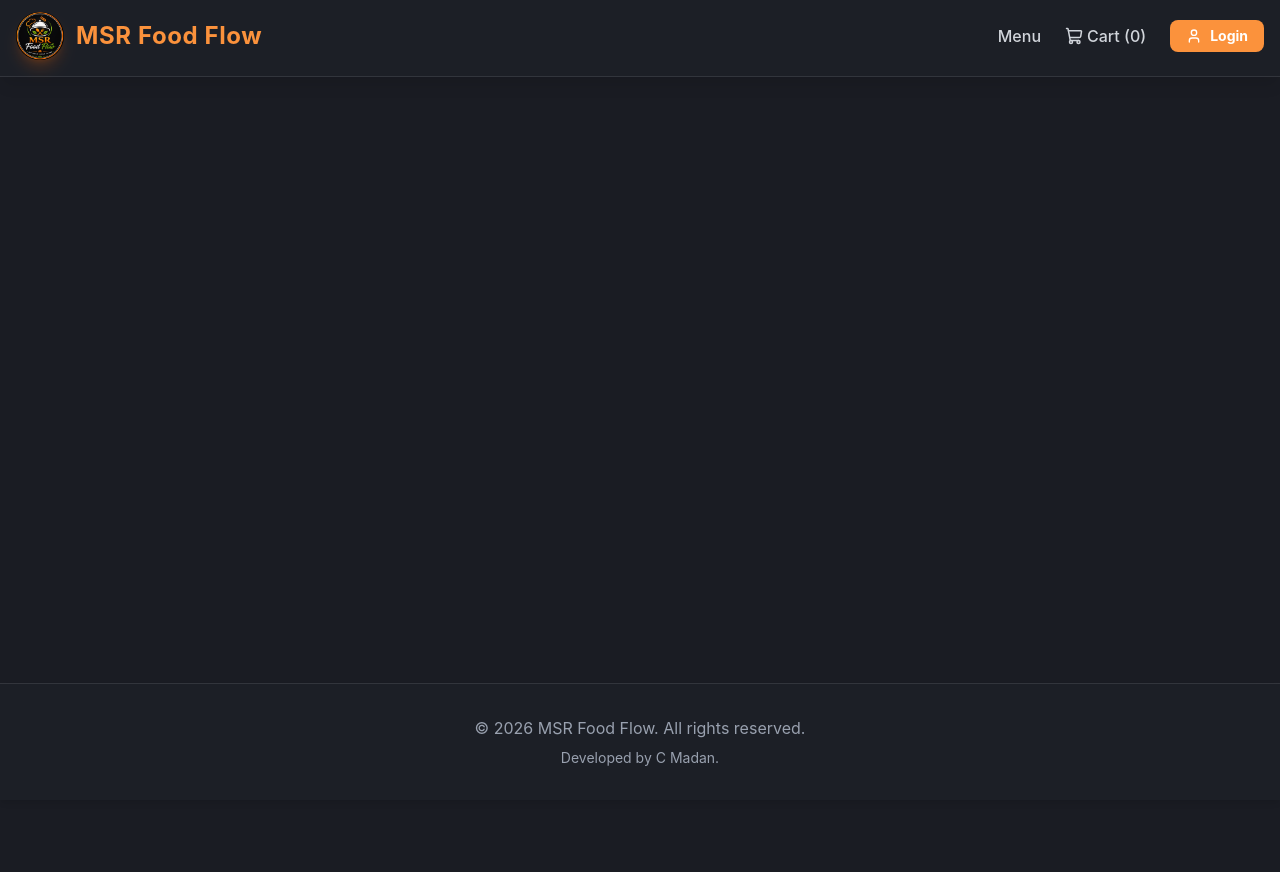
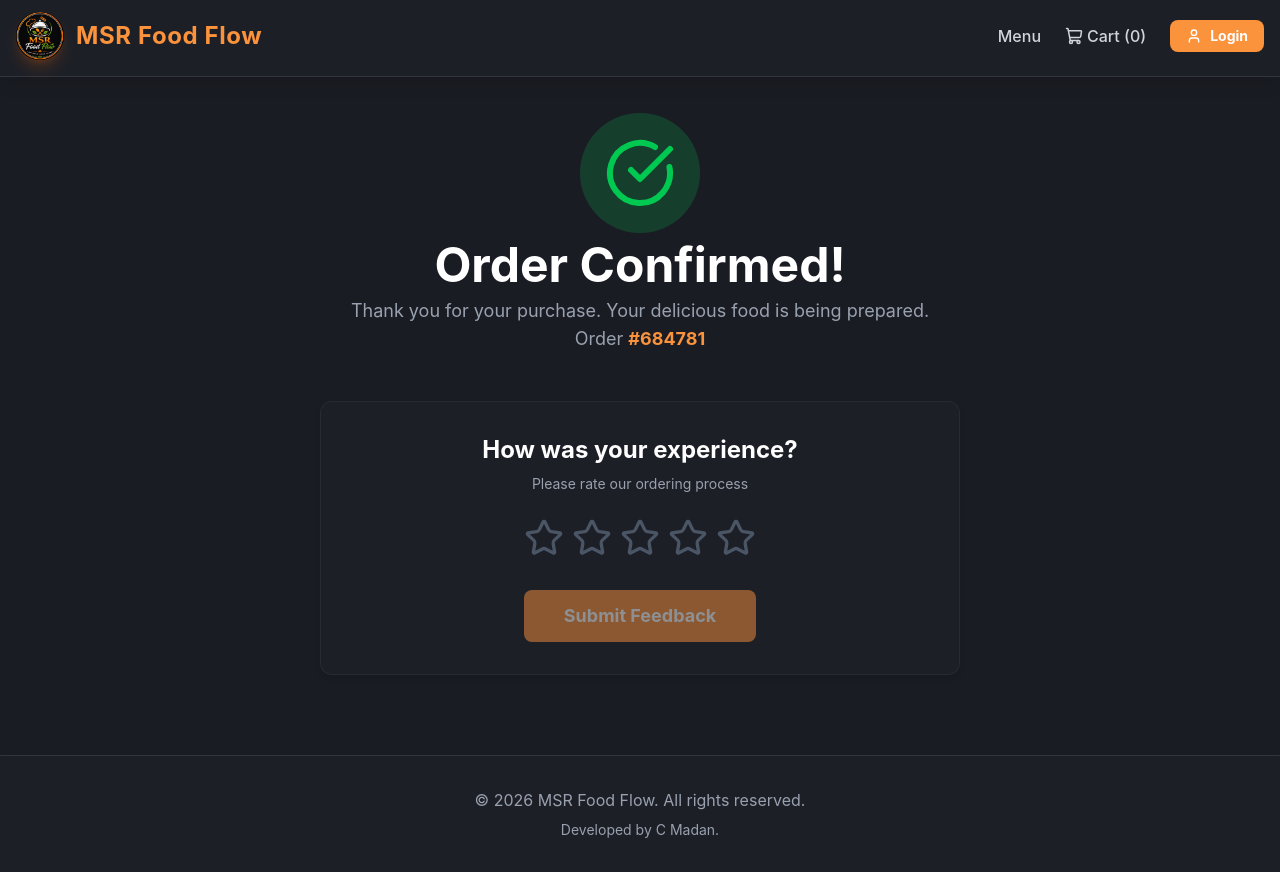
Before and after one commit to gokul1210/MSR-Food-Flow, a React app in the folder frontend/: page /thank-you in a window 1280 px wide. Before the commit the page ends 800 px from the top, so only its background shows below. Built offline with nearby package versions, Linux system fonts and the light colour scheme; the HTML template or start-up script is replaced by a standard one.

Commit message:
final commit

```diff
--- a/frontend/src/App.jsx
+++ b/frontend/src/App.jsx
@@ -5,6 +5,7 @@ import Home from './pages/Home';
 import Menu from './pages/Menu';
 import Login from './pages/Login';
 import Cart from './pages/Cart';
+import ThankYou from './pages/ThankYou';
 
 function App() {
   return (
@@ -17,6 +18,7 @@ function App() {
             <Route path="/menu" element={<Menu />} />
             <Route path="/cart" element={<Cart />} />
             <Route path="/login" element={<Login />} />
+            <Route path="/thank-you" element={<ThankYou />} />
           </Routes>
         </main>
         <Footer />
--- a/frontend/src/pages/Cart.jsx
+++ b/frontend/src/pages/Cart.jsx
@@ -1,58 +1,21 @@
 import { useState } from 'react';
-import { Link } from 'react-router-dom';
-import { Trash2, Plus, Minus, ArrowRight, ShoppingBag, CheckCircle } from 'lucide-react';
+import { Link, useNavigate } from 'react-router-dom';
+import { Trash2, Plus, Minus, ArrowRight, ShoppingBag } from 'lucide-react';
 import { useCart } from '../context/CartContext';
 
 const Cart = () => {
   const { cart, removeFromCart, updateQuantity, clearCart, cartTotal } = useCart();
-  const [lastOrder, setLastOrder] = useState(null);
+  const navigate = useNavigate();
 
   const tax = cartTotal * 0.05;
   const deliveryFee = cartTotal > 500 || cartTotal === 0 ? 0 : 40;
   const grandTotal = cartTotal + tax + deliveryFee;
 
   const handleCheckout = () => {
-    setLastOrder({
-      items: [...cart],
-      total: grandTotal,
-      date: new Date().toLocaleString(),
-      orderId: Math.floor(100000 + Math.random() * 900000)
-    });
+    const orderId = Math.floor(100000 + Math.random() * 900000);
     clearCart();
+    navigate('/thank-you', { state: { orderId } });
   };
-
-  if (lastOrder) {
-    return (
-      <div className="flex flex-col items-center justify-center min-h-[60vh] text-center space-y-6 animate-fade-in">
-        <div className="bg-green-500/20 p-6 rounded-full text-green-500 mb-4">
-          <CheckCircle size={64} />
-        </div>
-        <h2 className="text-4xl font-bold text-white">Order Confirmed!</h2>
-        <p className="text-gray-400 text-lg">Thank you for your purchase. Your order <span className="text-primary font-bold">#{lastOrder.orderId}</span> is being prepared.</p>
-
-        <div className="glass-panel p-6 text-left w-full max-w-lg mt-6">
-          <h3 className="text-xl font-bold mb-4 border-b border-white/10 pb-2">Order Details</h3>
-          <div className="space-y-3 mb-6 max-h-48 overflow-y-auto pr-2 custom-scrollbar">
-            {lastOrder.items.map(item => (
-              <div key={item.id} className="flex justify-between text-sm">
-                <span className="text-gray-300">{item.quantity}x {item.title}</span>
-                <span className="text-white font-medium">₹{item.price * item.quantity}</span>
-              </div>
-            ))}
-          </div>
-          <div className="flex justify-between font-bold text-lg border-t border-white/10 pt-4">
-            <span className="text-primary">Amount Paid:</span>
-            <span>₹{lastOrder.total.toFixed(2)}</span>
-          </div>
-          <div className="text-xs text-gray-500 mt-2 text-center">Placed on {lastOrder.date}</div>
-        </div>
-
-        <button onClick={() => setLastOrder(null)} className="btn-secondary mt-8 px-8 py-3">
-          Place Another Order
-        </button>
-      </div>
-    );
-  }
 
   if (cart.length === 0) {
     return (
--- /dev/null
+++ b/frontend/src/pages/ThankYou.jsx
@@ -0,0 +1,94 @@
+import { useState, useEffect } from 'react';
+import { Link, useLocation, useNavigate } from 'react-router-dom';
+import { CheckCircle, Star, ArrowRight } from 'lucide-react';
+
+const ThankYou = () => {
+  const [rating, setRating] = useState(0);
+  const [hoverRating, setHoverRating] = useState(0);
+  const [submitted, setSubmitted] = useState(false);
+  const location = useLocation();
+  const navigate = useNavigate();
+
+  // If accessed directly without an order, optionally redirect to home
+  // But for now, we'll just allow it to render a generic thank you.
+  const orderId = location.state?.orderId || Math.floor(100000 + Math.random() * 900000);
+
+  const handleRating = (value) => {
+    setRating(value);
+  };
+
+  const submitRating = () => {
+    if (rating > 0) {
+      setSubmitted(true);
+      // In a real app, send rating to backend here
+    }
+  };
+
+  return (
+    <div className="flex flex-col items-center justify-center min-h-[70vh] text-center space-y-6 animate-fade-in max-w-2xl mx-auto px-4">
+
+      {!submitted ? (
+        <>
+          <div className="bg-green-500/20 p-6 rounded-full text-green-500 mb-2 animate-bounce-slow">
+            <CheckCircle size={72} />
+          </div>
+          <h1 className="text-4xl md:text-5xl font-bold text-white mb-2">Order Confirmed!</h1>
+          <p className="text-gray-400 text-lg mb-8">
+            Thank you for your purchase. Your delicious food is being prepared.<br />
+            Order <span className="text-primary font-bold">#{orderId}</span>
+          </p>
+
+          <div className="glass-panel p-8 w-full mt-4 flex flex-col items-center">
+            <h3 className="text-2xl font-bold text-white mb-2">How was your experience?</h3>
+            <p className="text-gray-400 mb-6 text-sm">Please rate our ordering process</p>
+
+            <div className="flex gap-2 mb-8">
+              {[1, 2, 3, 4, 5].map((star) => (
+                <button
+                  key={star}
+                  onMouseEnter={() => setHoverRating(star)}
+                  onMouseLeave={() => setHoverRating(0)}
+                  onClick={() => handleRating(star)}
+                  className="transition-transform hover:scale-110 focus:outline-none"
+                >
+                  <Star
+                    size={40}
+                    className={`transition-colors duration-200 ${
+                      star <= (hoverRating || rating)
+                        ? 'text-yellow-400 fill-yellow-400'
+                        : 'text-gray-600'
+                    }`}
+                  />
+                </button>
+              ))}
+            </div>
+
+            <button
+              onClick={submitRating}
+              disabled={rating === 0}
+              className={`btn-primary px-10 py-3 text-lg transition-all duration-300 ${rating === 0 ? 'opacity-50 cursor-not-allowed' : 'hover:scale-105'}`}
+            >
+              Submit Feedback
+            </button>
+          </div>
+        </>
+      ) : (
+        <div className="glass-panel p-10 w-full flex flex-col items-center text-center animate-fade-in mt-10">
+          <div className="text-yellow-400 mb-4">
+            <Star size={64} className="fill-yellow-400 mx-auto" />
+          </div>
+          <h2 className="text-3xl font-bold text-white mb-4">Thank You!</h2>
+          <p className="text-gray-300 text-lg mb-8">
+            We appreciate your feedback. It helps us serve you better!
+          </p>
+          <Link to="/menu" className="btn-secondary px-8 py-3 flex items-center gap-2 text-lg hover:scale-105 transition-transform">
+            Return to Menu <ArrowRight size={20} />
+          </Link>
+        </div>
+      )}
+
+    </div>
+  );
+};
+
+export default ThankYou;
```
